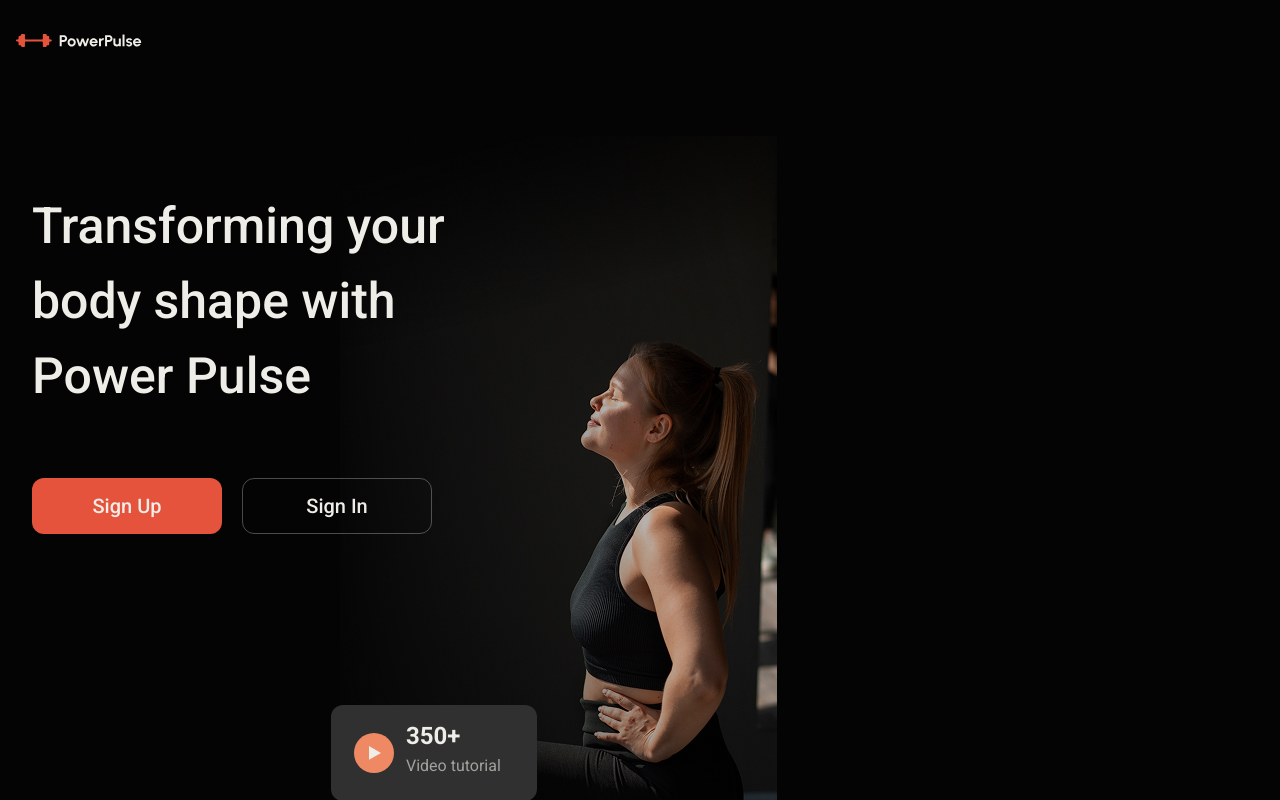
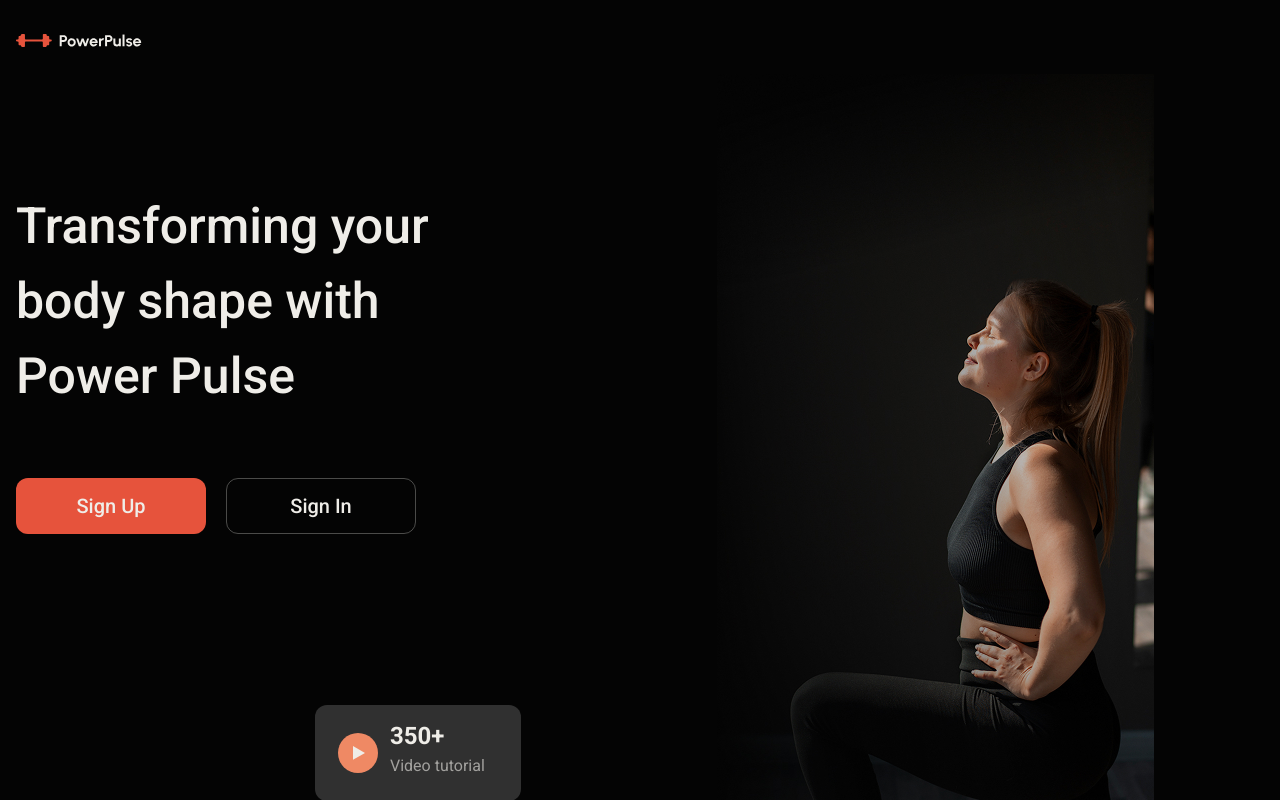
Before and after one commit to Yurii-Voronych/power-pulse, a Next.js app: page / in a window 1280 px wide. Shown: the top 800 px of the page. Built offline with nearby package versions, Linux system fonts and the light colour scheme.

Commit message:
updated main page added desk styles

```diff
--- /dev/null
+++ b/app/auth/sign-in/page.tsx
@@ -0,0 +1,5 @@
+const page = () => {
+  return <div>page</div>;
+};
+
+export default page;
--- /dev/null
+++ b/app/auth/sign-up/page.tsx
@@ -0,0 +1,5 @@
+const page = () => {
+  return <div>page</div>;
+};
+
+export default page;
--- a/app/globals.css
+++ b/app/globals.css
@@ -7,7 +7,7 @@
   --color-beige: #efa082;
   --color-white: #efede8;
 
-  --breakpoint-2xl: 1440px;
+  --breakpoint-2xl: 90rem;
 }
 @layer components {
   .btn-outline {
--- a/app/layout.tsx
+++ b/app/layout.tsx
@@ -23,10 +23,8 @@ export default function RootLayout({
   return (
     <html lang="en">
       <body className={`${roboto.className} bg-black text-white min-h-screen`}>
-        <div className="w-full max-w-360 mx-auto ">
-          <Header />
-          {children}
-        </div>
+        <Header />
+        {children}
       </body>
     </html>
   );
--- a/app/page.tsx
+++ b/app/page.tsx
@@ -1,3 +1,4 @@
+import Container from "@/components/Container";
 import Calories from "@/components/ui/Calories";
 import Video from "@/components/ui/Video";
 import Link from "next/link";
@@ -6,32 +7,40 @@ export default function Home() {
   return (
     <section
       className="
-    pt-16.5 md:pt-26.25
-    h-187.5 md:h-235
+      relative
+    max-w-360 mx-auto
+    min-h-205
+    pt-[127px] md:pt-[189px] 2xl:pt-[200px]
     bg-[url('/womanPonytail_mobile.jpg')]
     md:bg-[url('/womanPonytail_tablet.jpg')]
+     2xl:bg-[url('/womanPonytail_desk.jpg')]
     bg-no-repeat
-    bg-position-[left_80px_bottom_0px]
-    md:bg-position-[left_340px_bottom_-5px]
+    bg-fit
+     bg-position-[70%_60%]
+      md:bg-position-[85%_100%]
+       2xl:bg-position-[100%_-10%]
   "
     >
-      <div className="ml-5 mr-5 md:ml-8 md:mr-8 relative z-10">
-        <h1 className="font-medium text-[38px] md:text-[50px] leading-normal mb-10 md:mb-16">
+      <Container className="relative">
+        <h1 className="font-medium text-[38px] md:text-[50px] 2xl:text-[70px] leading-normal 2xl:leading-[1.14] mb-10 md:mb-16 ">
           Transforming your
           <br /> body shape with <br />
           Power Pulse
         </h1>
-        <div className="mb-57.75 md:mb-42.75">
-          <Link href={"/sign-in"} className="btn-primary mr-3.5 md:mr-5">
+        <div className="mb-57.75 md:mb-42.75 2xl:mb-0">
+          <Link href={"/auth/sign-in"} className="btn-primary mr-3.5 md:mr-5">
             Sign Up
           </Link>
-          <Link href={"/sign-up"} className="btn-outline">
+          <Link href={"/auth/sign-up"} className="btn-outline">
             Sign In
           </Link>
         </div>
-        <Video className="ml-25.25 md:ml-74.75 mb-17.5 md:mb-14" />
-        <Calories className="ml-auto" />
-      </div>
+        <Video
+          className="ml-25.25 md:ml-74.75 mb-17.5 md:mb-14 2xl:mb-0 2xl:ml-0 2xl:absolute left-175 top-35
+        "
+        />
+        <Calories className="ml-auto " />
+      </Container>
     </section>
   );
 }
--- a/components/Header.tsx
+++ b/components/Header.tsx
@@ -4,18 +4,20 @@ import { LogoIcon } from "./icons/LogoIcon";
 
 const Header = async () => {
   const user = false;
+
   return (
-    <Container className="flex items-center justify-between">
-      <header className="h-15.25 md:h-21 flex items-center  ">
+    <header className="absolute top-0 left-0 w-full z-50">
+      <Container className="flex items-center justify-between h-15.25 md:h-21">
         <Link href={"/"}>
           <LogoIcon
             className="text-white w-31.5 h-3.25 md:w-37.75 md:h-4.25"
             dumbbellClassName="text-orange"
           />
         </Link>
-      </header>
-      {user && <div>hello</div>}
-    </Container>
+
+        {user && <div>hello</div>}
+      </Container>
+    </header>
   );
 };
 
```
Also changed, not shown: public/womanPonytail_desk.jpg (added).
